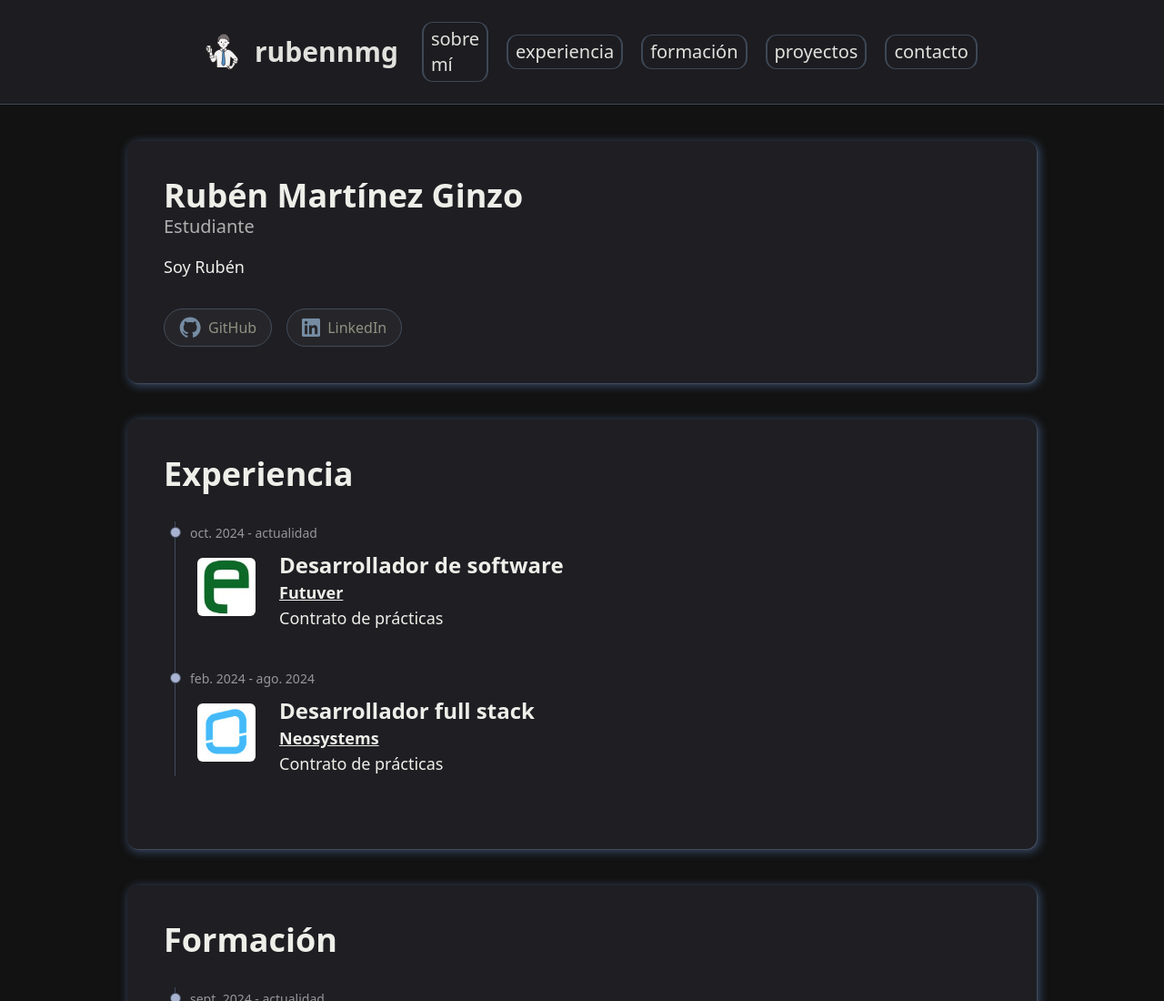
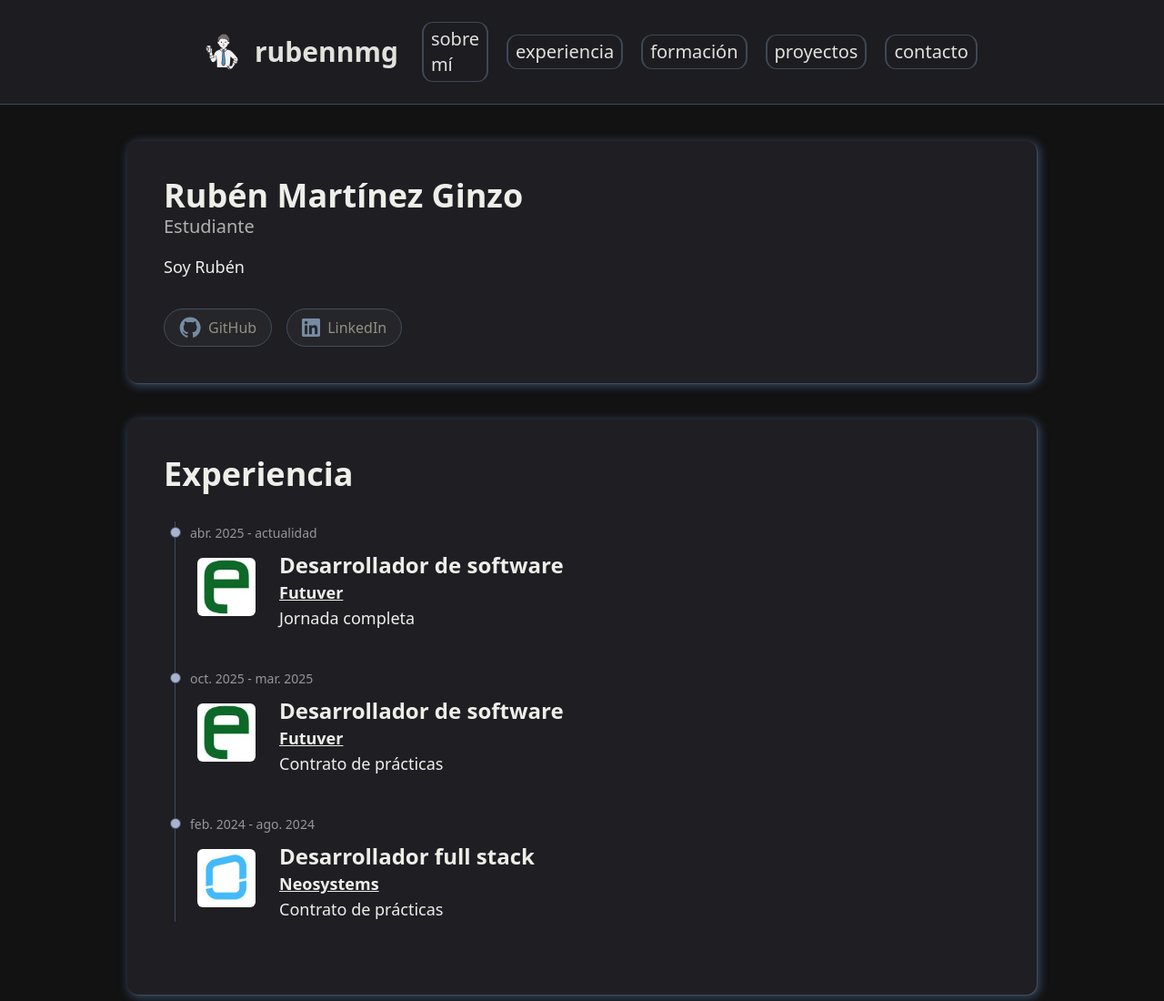
Before and after one commit to rubennmg/rubennmg.com, an Astro site: page / in a window 1280 px wide. Shown: the top 1100 px of the page at 91% size. Built offline with nearby package versions, Linux system fonts and the light colour scheme; Astro itself is replaced by a stand-in of ours.

Commit message:
update experience

```diff
--- a/src/components/Experience.astro
+++ b/src/components/Experience.astro
@@ -5,7 +5,15 @@ const EXPERIENCE = [
     {
         title: "Desarrollador de software",
         place: "Futuver",
-        date: "oct. 2024 - actualidad",
+        date: "abr. 2025 - actualidad",
+        description: "Jornada completa",
+        link: "https://futuver.com/",
+        logo: "futu_logo.jpg",
+    },
+    {
+        title: "Desarrollador de software",
+        place: "Futuver",
+        date: "oct. 2025 - mar. 2025",
         description: "Contrato de prácticas",
         link: "https://futuver.com/",
         logo: "futu_logo.jpg",
```
